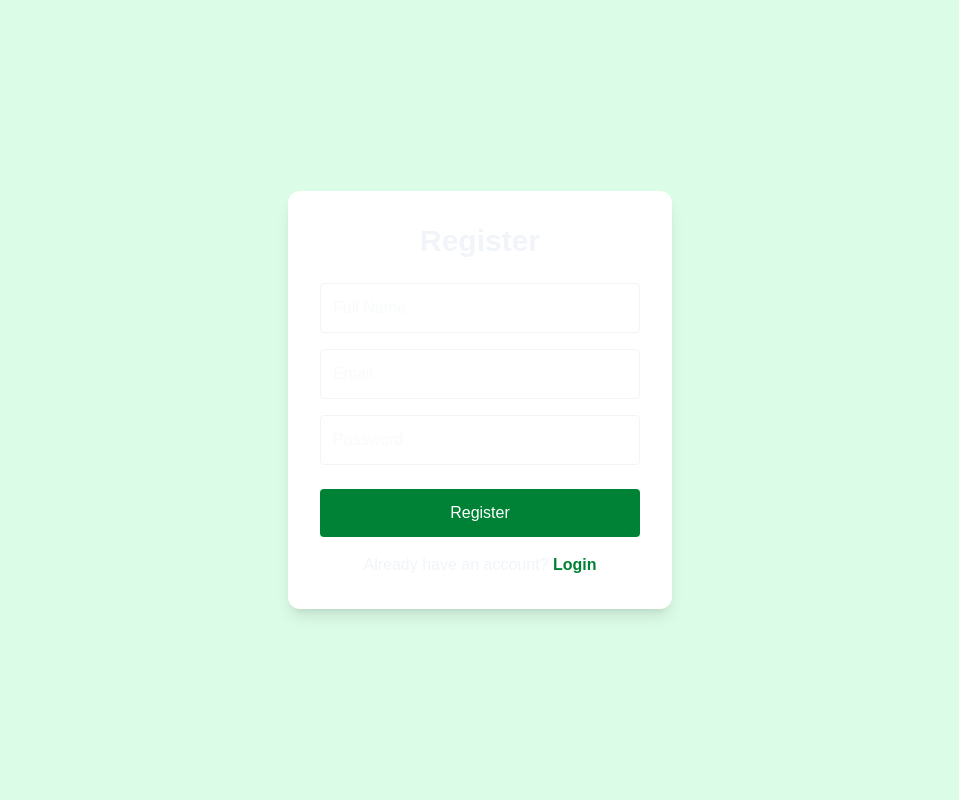
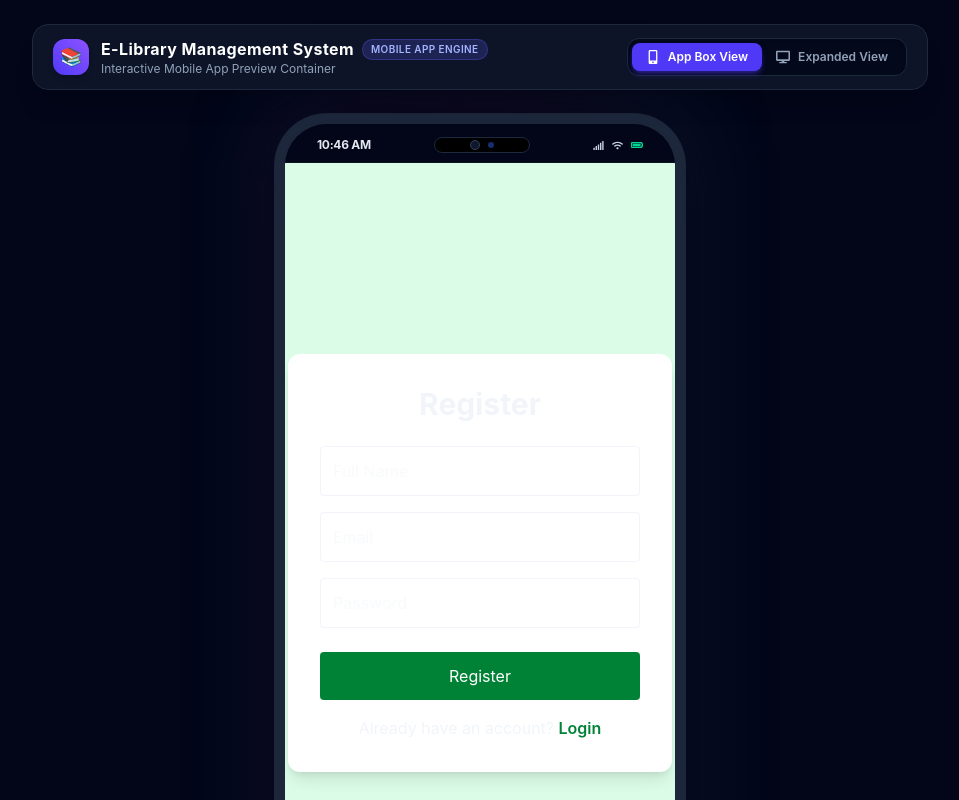
Before and after one commit to rishim929/e-library-management-system, a React (Vite) app in the folder e-library/: page /register in a window 1280 px wide. Shown: the top 800 px of the page, without its empty margins (160-1119 px from the left). Built offline with nearby package versions, Linux system fonts and the light colour scheme.

Commit message:
feat: add interactive smartphone app box frame wrapper for desktop web preview

```diff
--- a/e-library/src/App.jsx
+++ b/e-library/src/App.jsx
@@ -1,5 +1,6 @@
 import { BrowserRouter, Routes, Route } from "react-router-dom";
 
+import AppDeviceWrapper from "./components/AppDeviceWrapper";
 import ReadingHistory from "./pages/ReadingHistory";
 import Payments from "./pages/Payments";
 import Payment from "./pages/Payment";
@@ -33,6 +34,7 @@ import Profile from "./pages/Profile";
 function App() {
   return (
     <BrowserRouter>
+      <AppDeviceWrapper>
         <Routes>
 
           {/* ================= PUBLIC ROUTES ================= */}
@@ -179,6 +181,7 @@ function App() {
           />
 
         </Routes>
+      </AppDeviceWrapper>
     </BrowserRouter>
   );
 }
--- /dev/null
+++ b/e-library/src/components/AppDeviceWrapper.jsx
@@ -0,0 +1,157 @@
+import { useState, useEffect } from "react";
+import {
+  FaMobileAlt,
+  FaDesktop,
+  FaWifi,
+  FaSignal,
+  FaBatteryFull,
+  FaSyncAlt,
+} from "react-icons/fa";
+
+function AppDeviceWrapper({ children }) {
+  const [viewMode, setViewMode] = useState("box");
+  const [isMobileDevice, setIsMobileDevice] = useState(false);
+  const [currentTime, setCurrentTime] = useState("");
+
+  useEffect(() => {
+    // Check initial window width
+    const checkMobile = () => {
+      const isMobile = window.innerWidth < 768;
+      setIsMobileDevice(isMobile);
+      if (isMobile) {
+        setViewMode("fullscreen");
+      }
+    };
+
+    checkMobile();
+    window.addEventListener("resize", checkMobile);
+
+    // Live clock update for status bar
+    const updateTime = () => {
+      const now = new Date();
+      setCurrentTime(
+        now.toLocaleTimeString([], { hour: "2-digit", minute: "2-digit" })
+      );
+    };
+    updateTime();
+    const interval = setInterval(updateTime, 30000);
+
+    return () => {
+      window.removeEventListener("resize", checkMobile);
+      clearInterval(interval);
+    };
+  }, []);
+
+  // If on a physical phone or full-screen mode selected, display children natively
+  if (isMobileDevice || viewMode === "fullscreen") {
+    return (
+      <div className="relative min-h-screen bg-slate-900 text-slate-100">
+        {!isMobileDevice && (
+          <div className="fixed top-3 right-4 z-50">
+            <button
+              onClick={() => setViewMode("box")}
+              className="bg-indigo-600/90 hover:bg-indigo-500 text-white text-xs font-semibold px-3.5 py-2 rounded-full shadow-lg backdrop-blur flex items-center gap-2 border border-indigo-400/40 transition"
+            >
+              <FaMobileAlt /> Switch to App Box View
+            </button>
+          </div>
+        )}
+        {children}
+      </div>
+    );
+  }
+
+  return (
+    <div className="min-h-screen bg-slate-950 text-slate-100 flex flex-col items-center justify-start py-6 px-4 selection:bg-indigo-500 selection:text-white font-sans">
+      {/* Top Floating Control Bar */}
+      <header className="w-full max-w-4xl bg-slate-900/90 backdrop-blur-md border border-slate-800 rounded-2xl px-5 py-3 mb-6 flex flex-wrap items-center justify-between gap-4 shadow-xl z-50">
+        <div className="flex items-center gap-3">
+          <div className="w-9 h-9 rounded-xl bg-gradient-to-tr from-indigo-600 to-violet-500 flex items-center justify-center text-white shadow-md font-bold text-lg">
+            📚
+          </div>
+          <div>
+            <h1 className="font-bold text-white text-sm sm:text-base tracking-wide flex items-center gap-2">
+              E-Library Management System
+              <span className="text-[10px] bg-indigo-500/20 text-indigo-300 border border-indigo-500/30 px-2 py-0.5 rounded-full font-semibold">
+                MOBILE APP ENGINE
+              </span>
+            </h1>
+            <p className="text-xs text-slate-400">
+              Interactive Mobile App Preview Container
+            </p>
+          </div>
+        </div>
+
+        {/* View Mode Toggle Controls */}
+        <div className="flex items-center bg-slate-950/80 p-1 rounded-xl border border-slate-800 shadow-inner">
+          <button
+            onClick={() => setViewMode("box")}
+            className={`flex items-center gap-2 px-3.5 py-1.5 rounded-lg text-xs font-semibold transition-all duration-200 ${
+              viewMode === "box"
+                ? "bg-indigo-600 text-white shadow-md shadow-indigo-600/40"
+                : "text-slate-400 hover:text-slate-200"
+            }`}
+          >
+            <FaMobileAlt className="text-sm" />
+            <span>App Box View</span>
+          </button>
+
+          <button
+            onClick={() => setViewMode("fullscreen")}
+            className={`flex items-center gap-2 px-3.5 py-1.5 rounded-lg text-xs font-semibold transition-all duration-200 ${
+              viewMode === "fullscreen"
+                ? "bg-indigo-600 text-white shadow-md shadow-indigo-600/40"
+                : "text-slate-400 hover:text-slate-200"
+            }`}
+          >
+            <FaDesktop className="text-sm" />
+            <span>Expanded View</span>
+          </button>
+        </div>
+      </header>
+
+      {/* Smartphone App Frame Container */}
+      <div className="relative group my-auto">
+        {/* Ambient Glow */}
+        <div className="absolute -inset-4 bg-gradient-to-r from-indigo-500/20 via-purple-500/20 to-blue-500/20 rounded-[60px] blur-2xl opacity-75 group-hover:opacity-100 transition duration-1000"></div>
+
+        {/* Outer Phone Shell */}
+        <div className="relative w-[380px] h-[810px] sm:w-[410px] sm:h-[860px] bg-slate-900 border-[10px] border-slate-800/95 rounded-[52px] shadow-[0_0_80px_rgba(0,0,0,0.8)] flex flex-col overflow-hidden ring-1 ring-slate-700/50">
+
+          {/* Top Notch / Dynamic Island */}
+          <div className="bg-slate-950 pt-3 pb-2 px-6 flex items-center justify-between z-40 select-none border-b border-slate-800/40">
+            {/* Live Clock */}
+            <span className="text-[12px] font-bold tracking-tight text-slate-200 pl-2">
+              {currentTime || "12:00"}
+            </span>
+
+            {/* Dynamic Camera Island Pill */}
+            <div className="w-24 h-4 bg-black rounded-full flex items-center justify-center gap-2 border border-slate-800 shadow-inner">
+              <div className="w-2.5 h-2.5 rounded-full bg-slate-900 border border-slate-700"></div>
+              <div className="w-1.5 h-1.5 rounded-full bg-blue-900/80"></div>
+            </div>
+
+            {/* Status Icons */}
+            <div className="flex items-center gap-2 text-slate-300 text-[11px] pr-2">
+              <FaSignal />
+              <FaWifi />
+              <FaBatteryFull className="text-xs text-emerald-400" />
+            </div>
+          </div>
+
+          {/* Phone Screen App Viewport */}
+          <div className="flex-1 overflow-y-auto bg-slate-900 relative scrollbar-thin scrollbar-thumb-slate-700 scrollbar-track-transparent">
+            {children}
+          </div>
+
+          {/* Bottom Home Indicator Bar */}
+          <div className="bg-slate-950 py-2 flex items-center justify-center z-40 border-t border-slate-800/40">
+            <div className="w-32 h-1 bg-slate-500/60 rounded-full"></div>
+          </div>
+        </div>
+      </div>
+    </div>
+  );
+}
+
+export default AppDeviceWrapper;
```
Lines whose indentation alone changed are shown as unchanged.
